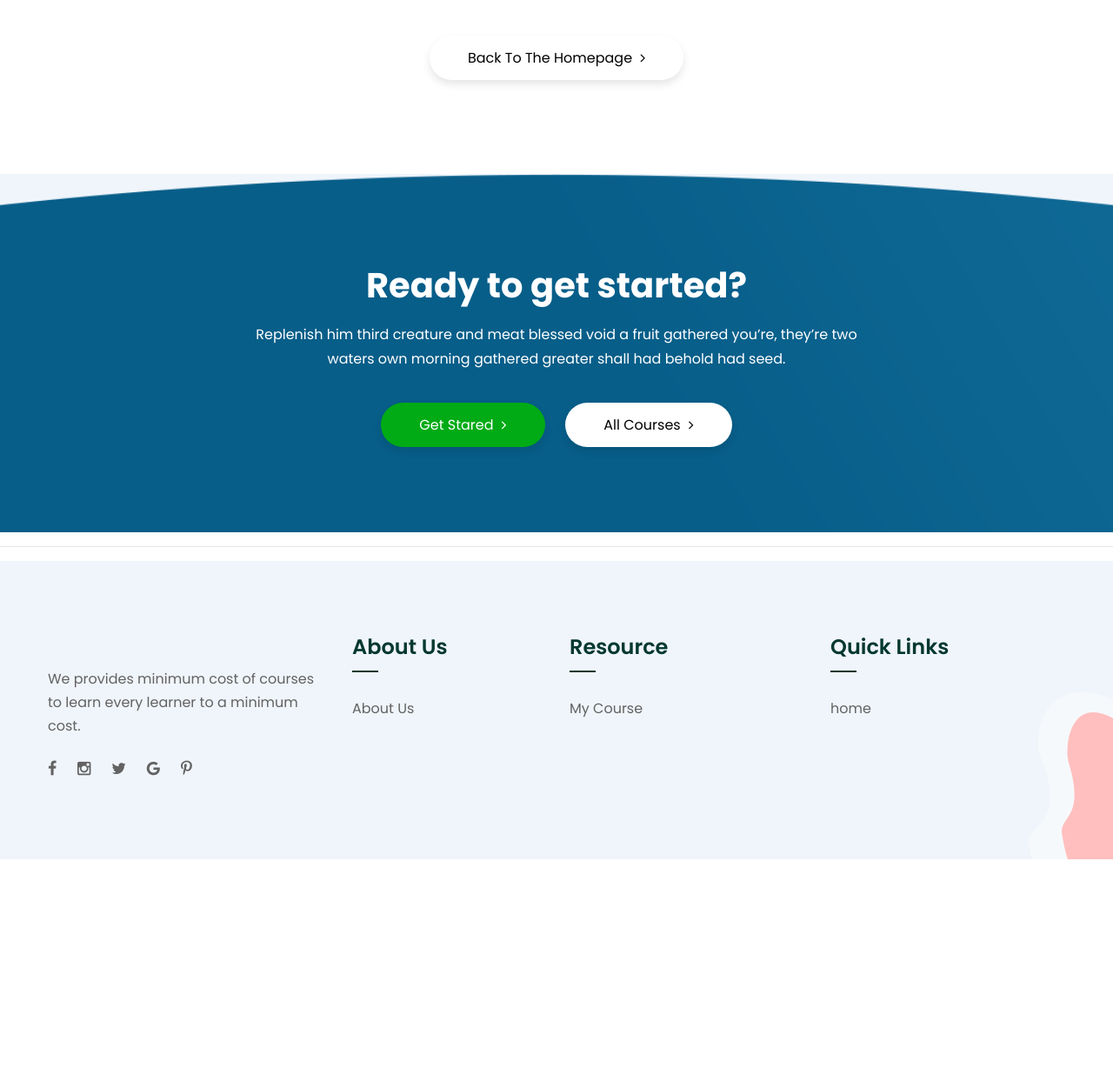
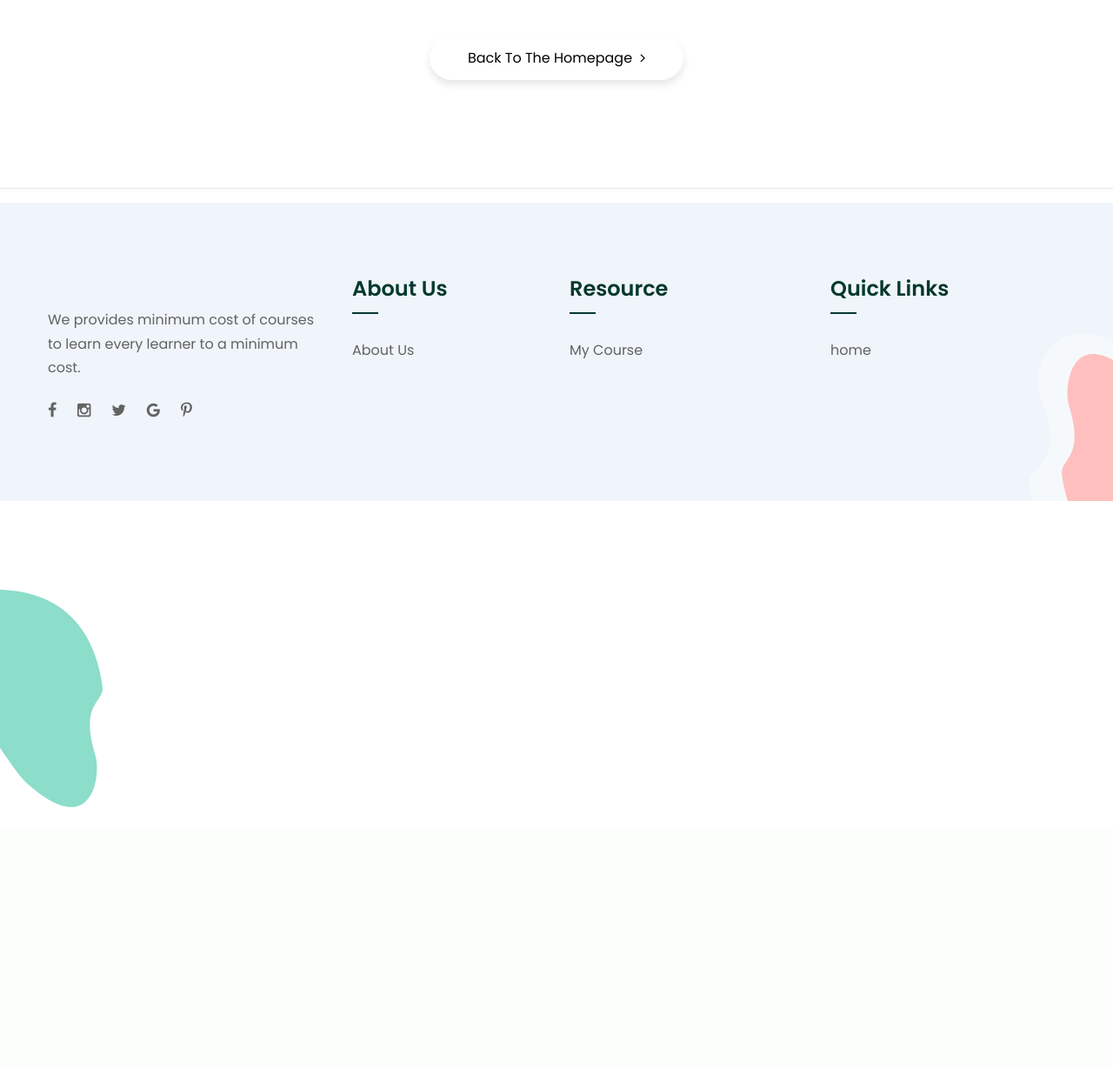
Before and after one commit to knand4930/edutechlearning, a Django app: template account/templates/error.html in a window 1280 px wide. Shown: the part 842-2070 px from the top of the page at 87% size. After the commit the page ends 1770 px from the top, so only its background shows below. Run offline with Django 3.2, Linux system fonts and the light colour scheme; the template is opened without the code that fills it, so the values that code supplies are empty; parts of the project's set-up code (start-up, migrations or seed data) failed here and were passed over; some libraries are stand-ins or nearby versions; some web fonts are replaced.

Commit message:
change of the requirements.txt files

```diff
--- a/account/helpers.py
+++ b/account/helpers.py
@@ -7,7 +7,7 @@
 
 def send_forget_password_mail(email, token):
     subject = 'Your forget password link'
-    message = f'Hi , click on the link to reset your password http://127.0.0.1:8000/changepassword/{token}'
+    message = f'Hi , click on the link to reset your password https://educationora.com/changepassword/{token}'
     email_from = settings.EMAIL_HOST_USER
     recipient_list = [email]
     send_mail(subject, message, email_from, recipient_list)
--- a/account/templates/error.html
+++ b/account/templates/error.html
@@ -24,18 +24,4 @@
     </section>
     <!--End Error Section-->
 
-	<!-- Call To Action Section Two -->
-	<section class="call-to-action-section-two" style="background-image: url({% static 'images/background/3.png' %})">
-		<div class="auto-container">
-			<div class="content">
-				<h2>Ready to get started?</h2>
-				<div class="text">Replenish him third creature and meat blessed void a fruit gathered you’re, they’re two <br> waters own morning gathered greater shall had behold had seed.</div>
-				<div class="buttons-box">
-					<a href="#" class="theme-btn btn-style-one"><span class="txt">Get Stared <i class="fa fa-angle-right"></i></span></a>
-					<a href="#" class="theme-btn btn-style-two"><span class="txt">All Courses <i class="fa fa-angle-right"></i></span></a>
-				</div>
-			</div>
-		</div>
-	</section>
-	<!-- End Call To Action Section Two -->
     {% endblock %}
--- a/account/templates/token_send.html
+++ b/account/templates/token_send.html
@@ -16,9 +16,9 @@
     	<div class="auto-container">
         	<div class="content">
             	<div class="image">
-					<img src="https://encrypted-tbn0.gstatic.com/images?q=tbn:ANd9GcSfqoaiTxfil8bagTSiz2lEtZTMjM1ifPouLA&usqp=CAU" alt= "" />
+					<h1> Check Your Email Address!  We Sent an Account Confirmation Links To Verify your Account!!<h1>
 				</div>
-				<a href="course.html" class="theme-btn btn-style-two"><span class="txt">Back to the homepage <i class="fa fa-angle-right"></i></span></a>
+				<a href="/" class="theme-btn btn-style-two"><span class="txt">Back to the homepage <i class="fa fa-angle-right"></i></span></a>
             </div>
         </div>
     </section>
--- a/account/views.py
+++ b/account/views.py
@@ -127,7 +127,7 @@
 
 def send_mail_after_registration(email, token):
     subject = "Your Account Has Been Verified"
-    message = f"Hello, Paste the link to verify your account http://127.0.0.1:8000/verify/{token}"
+    message = f"Hello, Paste the link to verify your account https://educationora.com/verify/{token}"
     email_from = settings.EMAIL_HOST_USER
     recipients_list = [email]
     send_mail(subject, message, email_from, recipients_list)
--- a/eduhub/settings.py
+++ b/eduhub/settings.py
@@ -43,6 +43,7 @@
     'payment',
     'ckeditor',
     'django.contrib.sitemaps',
+    "watermarker",
 ]
 
 MIDDLEWARE = [
@@ -141,7 +142,7 @@
 EMAIL_HOST = 'smtp.gmail.com'
 EMAIL_USE_TLS = True
 EMAIL_PORT = 587
-EMAIL_HOST_USER = 'gohelps.net@gmail.com'
+EMAIL_HOST_USER = 'noreplyeducationora@gmail.com'
 EMAIL_HOST_PASSWORD = 'Nand@321'
 
 CKEDITOR_UPLOAD_PATH = "uploads/"
--- a/main/templates/base.html
+++ b/main/templates/base.html
@@ -126,7 +126,7 @@
             <div class="close-btn"><span class="icon flaticon-multiply"></span></div>
 
             <nav class="menu-box">
-                <div class="nav-logo"><a href="index.html"><img src="https://via.placeholder.com/230x60" alt="" title=""></a></div>
+                <div class="nav-logo"><a href="/"><img src="https://via.placeholder.com/230x60" alt="" title=""></a></div>
                 <div class="menu-outer">
 					<!--Here Menu Will Come Automatically Via Javascript / Same Menu as in Header-->
 				</div>
@@ -163,7 +163,7 @@
                             <div class="footer-column col-lg-7 col-md-6 col-sm-12">
                                 <div class="footer-widget logo-widget">
 									<div class="logo">
-                                    	<a href="index.html"><img src="https://via.placeholder.com/230x60" alt="" /></a>
+                                    	<a href="/"><img src="https://via.placeholder.com/230x60" alt="" /></a>
                                     </div>
 									<div class="text">We provides minimum cost of courses to learn every learner to a minimum cost.</div>
 									<div class="social-box">
--- a/main/templates/course_page.html
+++ b/main/templates/course_page.html
@@ -1,5 +1,6 @@
 {% extends 'base.html' %}
 {% load static %}
+{% load watermark %}
 {% block title %} Course : {{course.name}} {% endblock title %}
 
    {% block meta %}
```
Also changed, not shown: account/templates/forgetpasswords.html (+1 -14 lines), requirements.txt (added, +18 -0 lines), db.sqlite3.
